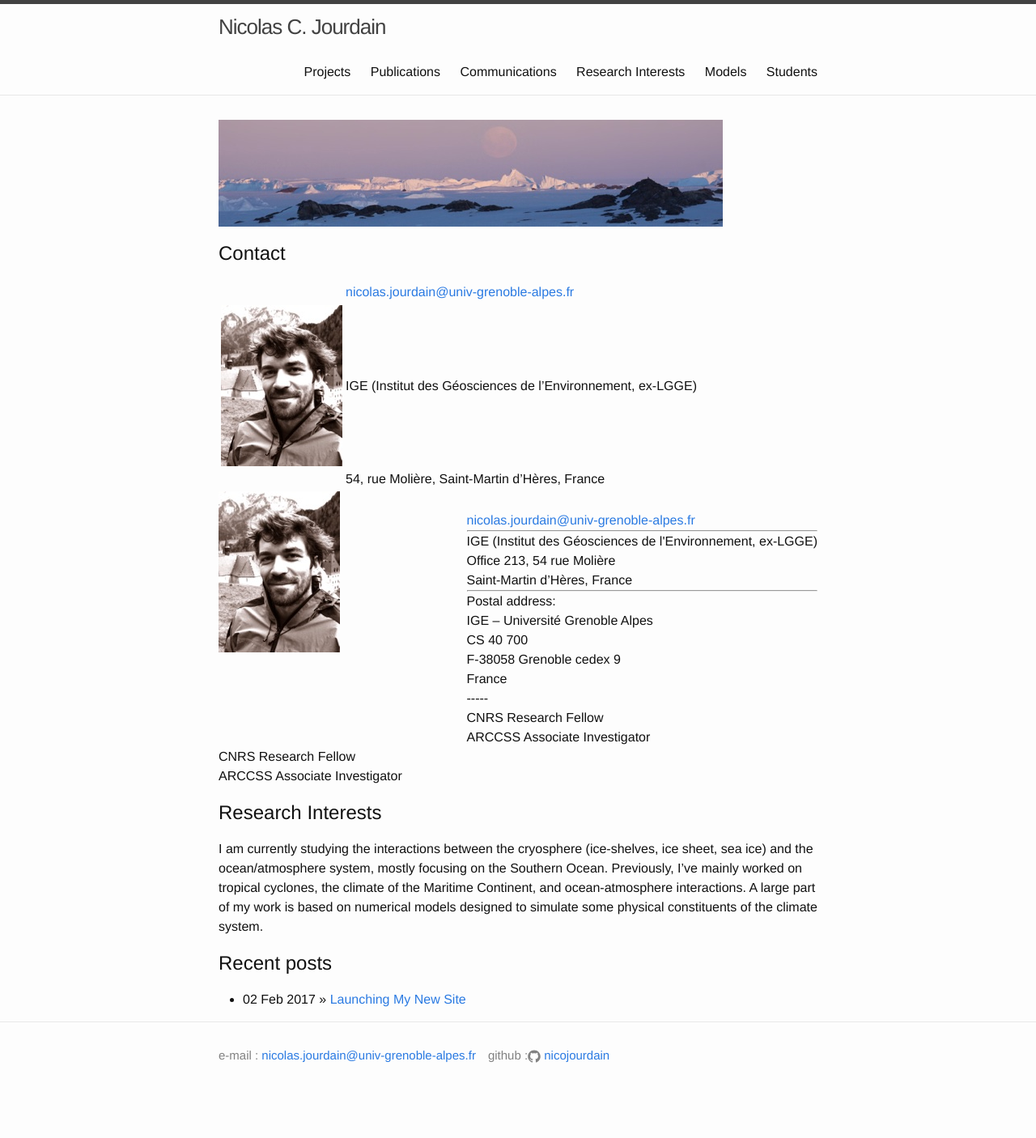
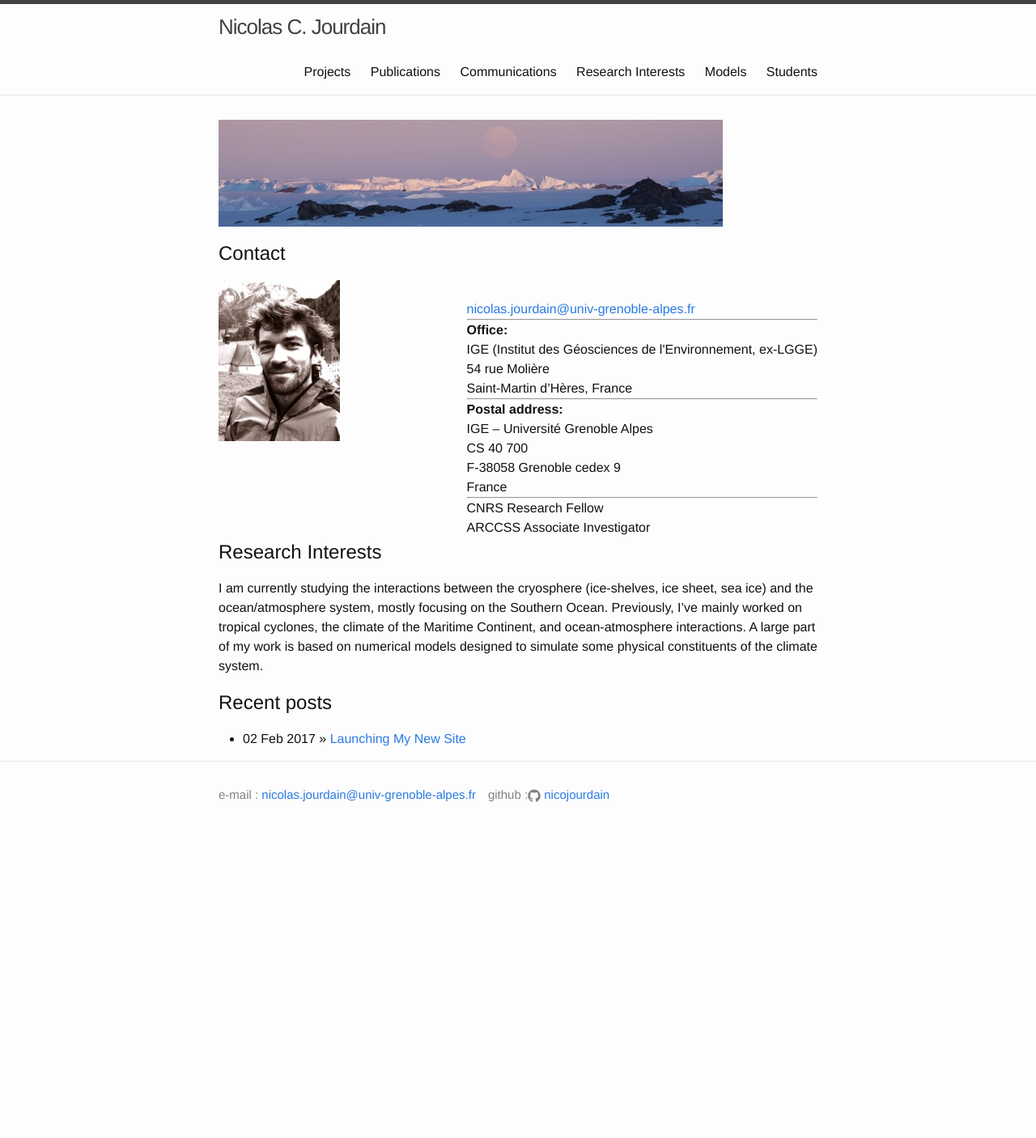
Before and after one commit to nicojourdain/nicojourdain.github.io, a Jekyll site: the page built from index.md, in a window 1280 px wide. Shown: the whole page at 81% size. Built offline with Jekyll 4.4.1, drawn with Linux system fonts in a browser that asks for light colours; after the commit the page ends 1084 px from its top, so only the background shows below that.

Commit message:
fix home

```diff
--- a/index.md
+++ b/index.md
@@ -5,11 +5,6 @@ layout: default
 ![baniere1]({{site.baseurl}}/img/baniere_3.jpg)
 
 ## Contact
-
-|                                                         | <mailto:nicolas.jourdain@univ-grenoble-alpes.fr>           |
-| ![myface]({{site.baseurl}}/img/photo_nico-filtered.jpg) | IGE (Institut des Géosciences de l'Environnement, ex-LGGE) |
-|                                                         | 54, rue Molière, Saint-Martin d’Hères, France              |
-
 
 {::nomarkdown}
 <div style="float:left">
@@ -19,24 +14,22 @@ layout: default
 <mailto:nicolas.jourdain@univ-grenoble-alpes.fr><br>
 <a href="mailto:nicolas.jourdain@univ-grenoble-alpes.fr">nicolas.jourdain@univ-grenoble-alpes.fr</a><br>
 <hr>
+<b>Office:</b><br>
 IGE (Institut des Géosciences de l'Environnement, ex-LGGE)<br>
-Office 213, 54 rue Molière<br>
+54 rue Molière<br>
 Saint-Martin d’Hères, France<br>
 <hr>
-Postal address:<br>
+<b>Postal address:</b><br>
 IGE – Université Grenoble Alpes<br>
 CS 40 700<br>
 F-38058 Grenoble cedex 9<br>
 France<br>
------<br>
+<hr>
 CNRS Research Fellow<br>
 ARCCSS Associate Investigator<br>
 </div>
 <div style="clear:both"/>
 {:/}
-
-CNRS Research Fellow
-ARCCSS Associate Investigator
 
 
 ## Research Interests
```
